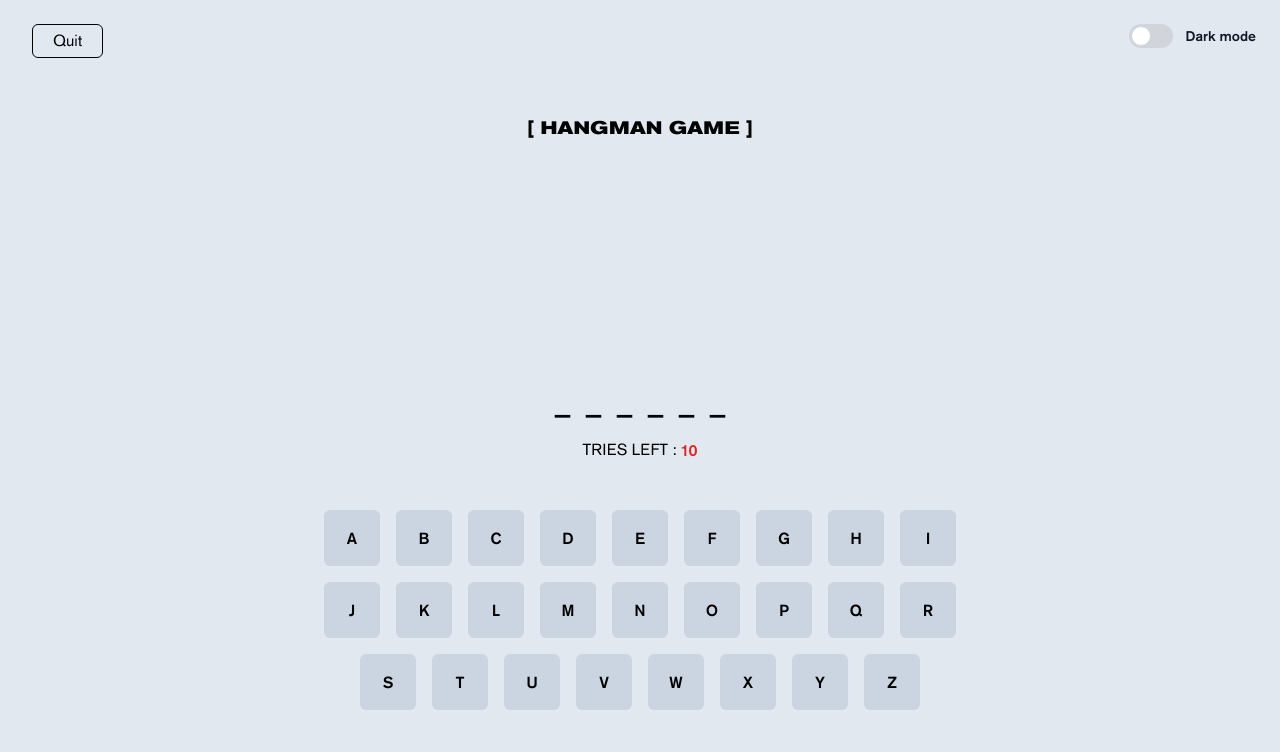
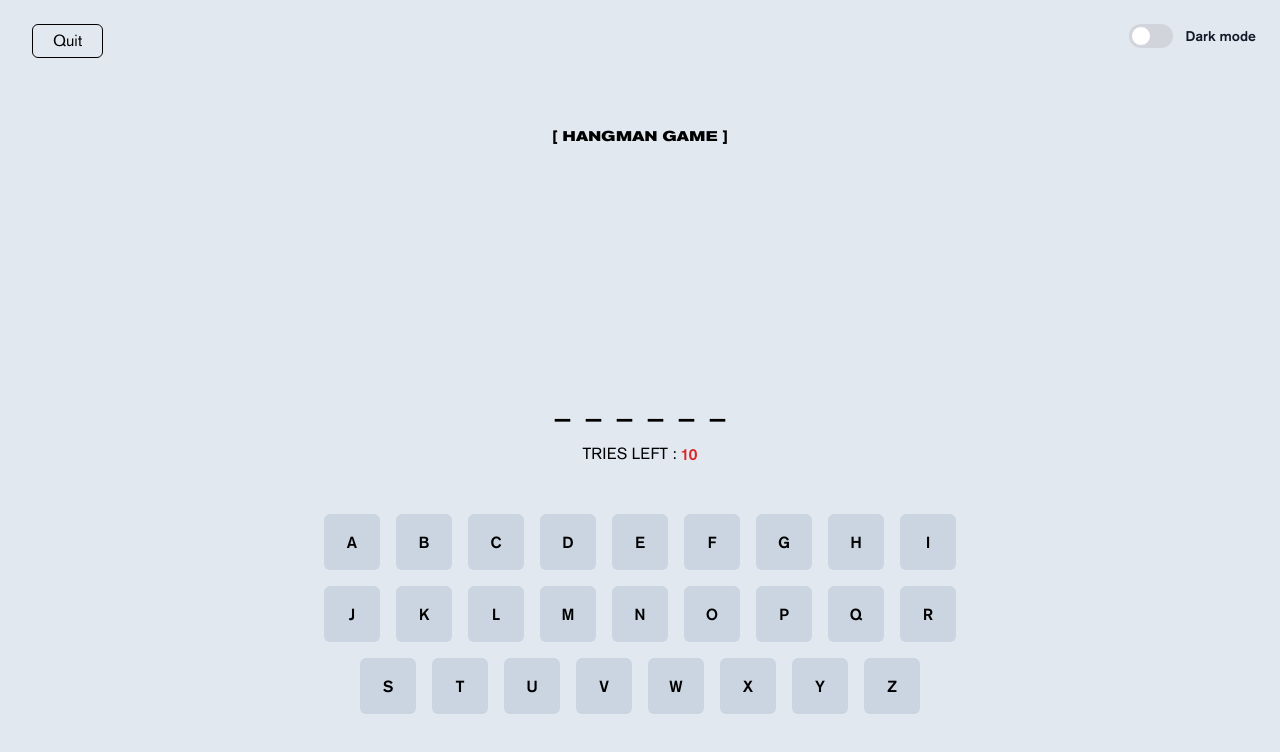
Before and after one commit to Alone107/Hangman-Game, a website built with Vite: page index.html in a window 1280 px wide. Both pictures are taken after a click on the button "Start Game". Built offline with nearby package versions, Linux system fonts and the light colour scheme.

Commit message:
Adaptiv v4

```diff
--- a/src/css/style.css
+++ b/src/css/style.css
@@ -58,7 +58,7 @@
     @apply w-32 h-32 sm:w-60 sm:h-60
   }
   .logo-sm {
-    @apply text-lg mt-8
+    @apply text-sm mt-12
   }
   .result-header {
     @apply text-3xl font-medium mt-4 mb-4
```
